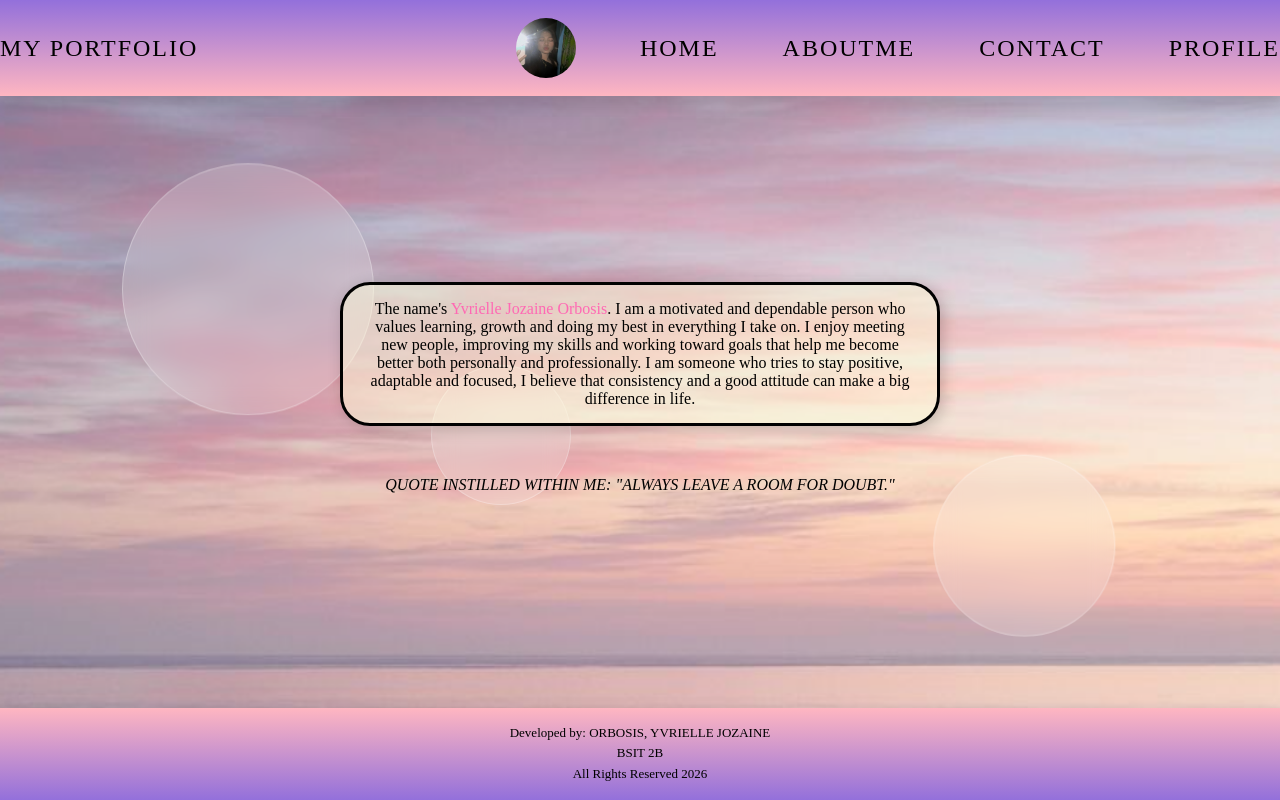
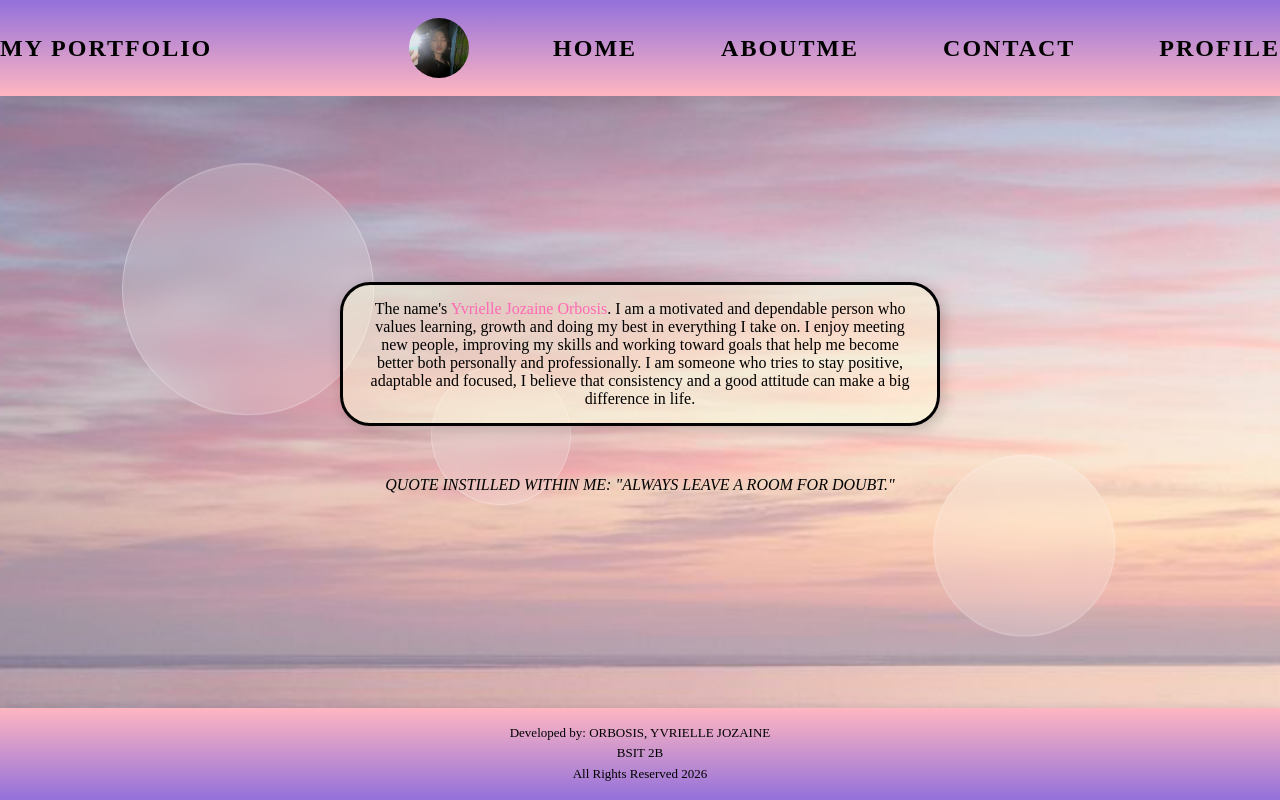
Before and after one commit to zaineorbosis-muryot/My-Website_Orbosis, a plain HTML site: page index.html in a window 1280 px wide. Drawn offline with Linux system fonts and the light colour scheme.

Commit message:
Update index.html

```diff
--- a/index.html
+++ b/index.html
@@ -165,7 +165,20 @@ footer{
     flex: 1;
     margin-top: 17vh;
 }
+ul{
+    display: flex;
+    justify-content: center;
+    align-items: center;
+    gap: 20px;
+    list-style: none;
+    height: 100%;
+}
 
+ul li a{
+    text-decoration: none;
+    color: black;
+    font-weight: bold;
+}
 
 
 </style>
```
